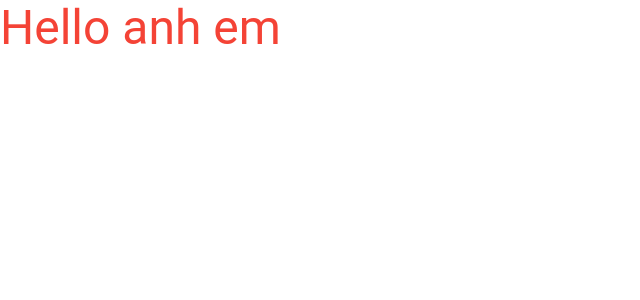
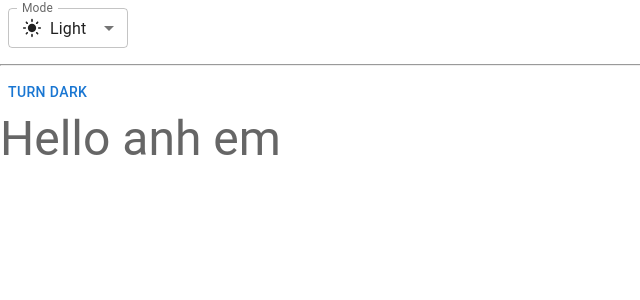
Before and after one commit to nvdao03/trello-web, a React (Vite) app: page / in a window 1280 px wide. Shown: the top 300 px of the page, without its empty margins (0-640 px from the left). Built offline with nearby package versions, Linux system fonts and the light colour scheme.

Commit message:
feature(ui): implement feature dark/light mode

```diff
--- a/src/App.tsx
+++ b/src/App.tsx
@@ -1,8 +1,80 @@
-import { Typography } from '@mui/material'
+import { Button, Typography, useMediaQuery } from '@mui/material'
+import { useColorScheme } from '@mui/material/styles'
+import InputLabel from '@mui/material/InputLabel'
+import MenuItem from '@mui/material/MenuItem'
+import FormControl from '@mui/material/FormControl'
+import Select, { type SelectChangeEvent } from '@mui/material/Select'
+import LightModeIcon from '@mui/icons-material/LightMode'
+import DarkModeIcon from '@mui/icons-material/DarkMode'
+import SettingsBrightnessIcon from '@mui/icons-material/SettingsBrightness'
+import Box from '@mui/material/Box'
+
+function ModeSelect() {
+  const { mode, setMode } = useColorScheme()
+
+  const handleChange = (event: SelectChangeEvent) => {
+    const selectedMode = event.target.value
+    setMode(selectedMode as 'light' | 'dark' | 'system')
+  }
+
+  return (
+    <FormControl sx={{ m: 1, minWidth: 120 }} size='small'>
+      <InputLabel id='lable-select-dark-light-mode'>Mode</InputLabel>
+      <Select
+        labelId='lable-select-dark-light-mode'
+        id='demo-select-small'
+        value={mode}
+        label='Mode'
+        onChange={handleChange}
+      >
+        <MenuItem value='light'>
+          {/* Cách 1 */}
+          <div style={{ display: 'flex', alignItems: 'center', gap: '8px' }}>
+            <LightModeIcon fontSize='small' /> Light
+          </div>
+        </MenuItem>
+        <MenuItem value='dark'>
+          {/*
+            Cách 2:
+              sx: dùng để custom css cho một giá trị nào đó, custom nhanh
+          */}
+          <Box sx={{ display: 'flex', alignItems: 'center', gap: '8px' }}>
+            <DarkModeIcon fontSize='small' /> Dark
+          </Box>
+        </MenuItem>
+        <MenuItem value='system'>
+          <Box sx={{ display: 'flex', alignItems: 'center', gap: 1 }}>
+            <SettingsBrightnessIcon fontSize='small' /> System
+          </Box>
+        </MenuItem>
+      </Select>
+    </FormControl>
+  )
+}
+
+function ModeToggle() {
+  const { mode, setMode } = useColorScheme()
+
+  const prefersDarkMode = useMediaQuery('(prefers-color-scheme: dark)')
+  const prefersLightMode = useMediaQuery('(prefers-color-scheme: light)')
+
+  return (
+    <Button
+      onClick={() => {
+        setMode(mode === 'light' ? 'dark' : 'light')
+      }}
+    >
+      {mode === 'light' ? 'Turn dark' : 'Turn light'}
+    </Button>
+  )
+}
 
 function App() {
   return (
     <>
+      <ModeSelect />
+      <hr />
+      <ModeToggle />
       <Typography variant='h3' color='text.secondary'>
         Hello anh em
       </Typography>
--- a/src/main.tsx
+++ b/src/main.tsx
@@ -1,15 +1,15 @@
 import { StrictMode } from 'react'
 import { createRoot } from 'react-dom/client'
 import CssBaseline from '@mui/material/CssBaseline'
-import { ThemeProvider } from '@mui/material/styles'
+import { Experimental_CssVarsProvider as CssVarsProvider } from '@mui/material/styles'
 import App from './App.tsx'
 import theme from './theme'
 
 createRoot(document.getElementById('root')!).render(
   <StrictMode>
-    <ThemeProvider theme={theme}>
+    <CssVarsProvider theme={theme}>
       <CssBaseline />
       <App />
-    </ThemeProvider>
+    </CssVarsProvider>
   </StrictMode>
 )
--- a/src/theme.ts
+++ b/src/theme.ts
@@ -1,23 +1,25 @@
 import { createTheme } from '@mui/material/styles'
+import { experimental_extendTheme as extendTheme } from '@mui/material/styles'
 import { red } from '@mui/material/colors'
 
-// Create a theme instance.
-const theme = createTheme({
-  // cssVariables: true,
-  palette: {
-    primary: {
-      main: '#556cd6'
+const theme = extendTheme({
+  colorSchemes: {
+    light: {
+      palette: {
+        // primary: {
+        //   main: '#ff5252'
+        // }
+      }
     },
-    secondary: {
-      main: '#19857b'
-    },
-    error: {
-      main: red.A400
-    },
-    text: {
-      secondary: red[500]
+    dark: {
+      palette: {
+        // primary: {
+        //   main: '#000'
+        // }
+      }
     }
   }
+  // ...other properties
 })
 
 export default theme
```
